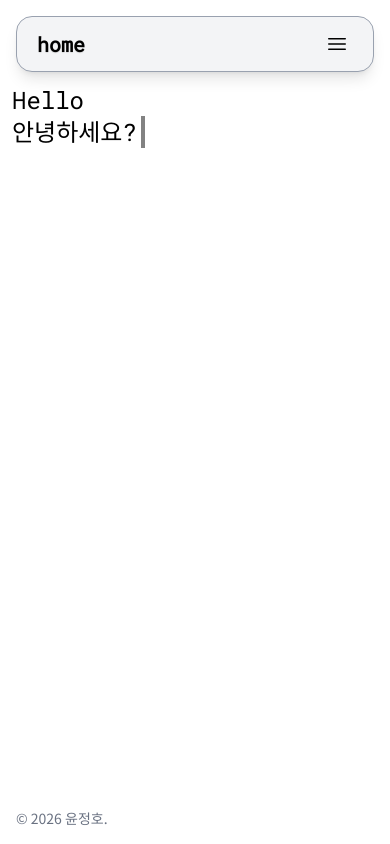
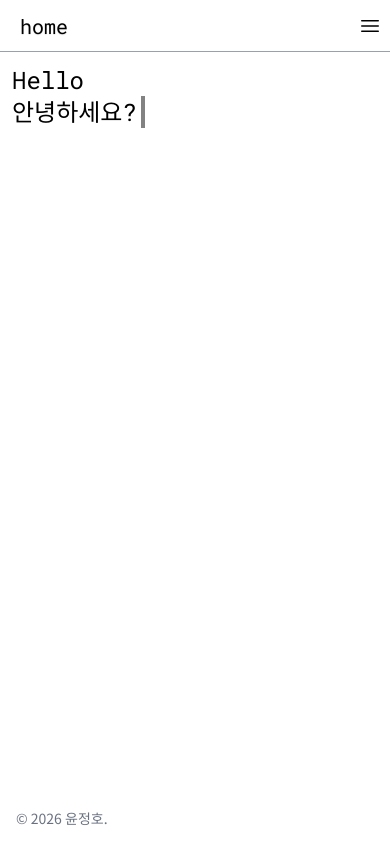
Before and after one commit to yoon-jeong-ho15/yoon-pf, a Next.js app: page / in a window 390 px wide. Built offline with nearby package versions, Linux system fonts and the light colour scheme; a web font is replaced by a local one.

Commit message:
style : modify navbar layout and mobile view animation
- menu slide down form navbar

```diff
--- a/src/app/_components/navbar/mobile-menu.tsx
+++ b/src/app/_components/navbar/mobile-menu.tsx
@@ -4,7 +4,7 @@ import { useNav } from "./_hooks/useNav";
 import { useState } from "react";
 import * as motion from "motion/react-client";
 import { AnimatePresence } from "motion/react";
-import { Bars3Icon, XMarkIcon } from "@heroicons/react/24/outline";
+import { Bars3Icon } from "@heroicons/react/24/outline";
 import Link from "next/link";
 
 export function MobileMenu() {
@@ -13,7 +13,7 @@ export function MobileMenu() {
 
   return (
     <>
-      <div className="md:hidden mr-4">
+      <div className="">
         <button onClick={() => setIsMenuOpen(!isMenuOpen)} className="p-2">
           <Bars3Icon className="size-6" />
         </button>
@@ -26,30 +26,25 @@ export function MobileMenu() {
             animate={{ opacity: 1 }}
             exit={{ opacity: 0 }}
             transition={{ duration: 0.2 }}
-            className="md:hidden fixed inset-0 bg-black/30 z-50"
+            className="md:hidden fixed inset-0 top-13 z-50 bg-black/30 overflow-hidden"
             onClick={() => setIsMenuOpen(false)}
           >
             <motion.div
-              initial={{ x: "100%" }}
-              animate={{ x: 0 }}
-              exit={{ x: "100%" }}
+              initial={{ y: "-100%" }}
+              animate={{ y: 0 }}
+              exit={{ y: "-100%" }}
               transition={{ type: "spring", stiffness: 300, damping: 30 }}
               className="
-              absolute top-0 right-0
-              h-full w-4/5 max-w-xs
+              relative w-full
               bg-gray-50 shadow-xl p-5"
               onClick={(e) => e.stopPropagation()}
             >
-              <div className="flex justify-end mb-6">
-                <button onClick={() => setIsMenuOpen(false)} className="p-2">
-                  <XMarkIcon className="size-6" />
-                </button>
-              </div>
               <div className="flex flex-col space-y-5">
                 {navTabs.map((tab) => (
                   <Link
                     key={tab.title}
                     href={tab.href}
+                    onClick={() => setIsMenuOpen(false)}
                     className={`text-2xl text-center py-3 rounded-lg transition-colors ${
                       selectedNavTab?.title === tab.title
                         ? "bg-gray-700 text-gray-200"
--- a/src/app/_components/navbar/mobile-nav-label.tsx
+++ b/src/app/_components/navbar/mobile-nav-label.tsx
@@ -7,7 +7,7 @@ export function MobileNavLabel() {
   const { selectedNavTab } = useNav();
 
   return (
-    <div className="md:hidden ml-5 font-bold text-xl">
+    <div className="ml-5 text-xl">
       <Link href={selectedNavTab?.href ?? "/"}>{selectedNavTab?.title}</Link>
     </div>
   );
--- a/src/app/_components/navbar/nav-links.tsx
+++ b/src/app/_components/navbar/nav-links.tsx
@@ -8,21 +8,23 @@ export function NavLinks() {
   const { navTabs, selectedNavTab } = useNav();
 
   return (
-    <div className="hidden md:flex justify-around items-center h-full w-full">
+    <div className="hidden flex-1 md:flex text-xl xl:text-2xl justify-around items-center">
       {navTabs.map((tab) => (
         <Link
           key={tab.title}
           href={tab.href}
           className="
            flex justify-center items-center
-           h-full my-3 relative z-10 px-5"
+           h-full my-3 relative z-10 px-5
+           hover:bg-gray-100 transition-colors"
         >
           {tab.title}
           {selectedNavTab?.title === tab.title && (
             <motion.div
               layoutId="printBrackets"
               className="
-               absolute inset-0 h-full flex items-center
+               flex
+               absolute inset-0 h-full items-center
                pointer-events-none"
               transition={{
                 type: "spring",
@@ -30,7 +32,9 @@ export function NavLinks() {
                 bounce: 0.2,
               }}
             >
-              <span className="hidden md:block absolute -left-19">print</span>
+              <span className="hidden lg:block absolute -left-16 xl:-left-19">
+                print
+              </span>
               <span>(</span>
               <div className="flex-1"></div>
               <span>)</span>
--- a/src/app/_components/navbar/navbar.tsx
+++ b/src/app/_components/navbar/navbar.tsx
@@ -9,15 +9,17 @@ export default function Navbar() {
       className={`
        ${robotoMono.className}
        flex justify-between items-center
-       h-14 w-auto mt-4 mx-4 md:mx-6 text-2xl shadow-lg
-       border-gray-400 border-1 bg-gray-100
-       rounded-2xl font-[500] text-shadow-xs/10
+       h-13 w-auto text-2xl
+      border-b border-gray-400
+       font-[500] text-shadow-xs/10
        md:justify-around
      `}
     >
       <NavLinks />
-      <MobileNavLabel />
-      <MobileMenu />
+      <div className="md:hidden w-full flex justify-between items-center">
+        <MobileNavLabel />
+        <MobileMenu />
+      </div>
     </nav>
   );
 }
```
